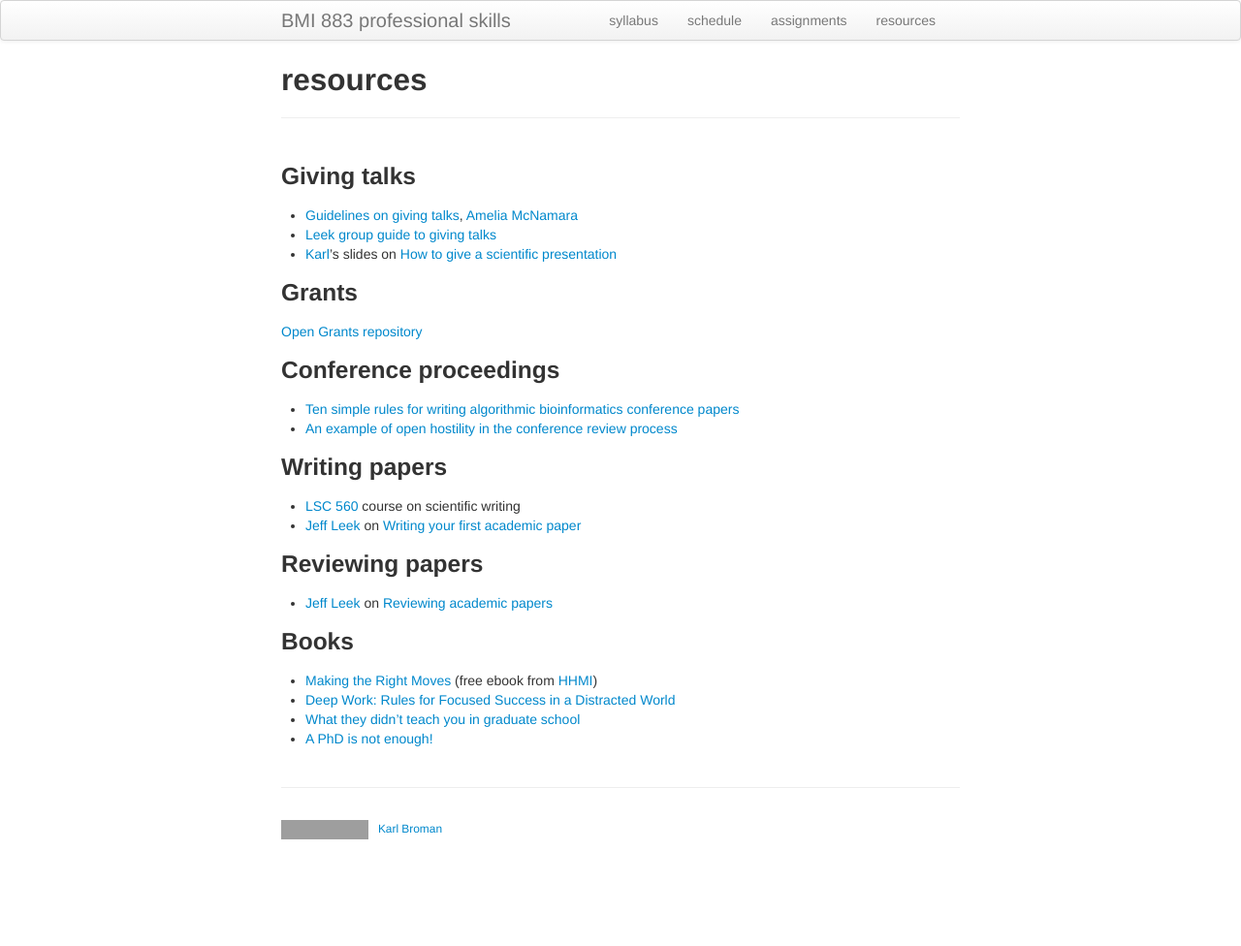
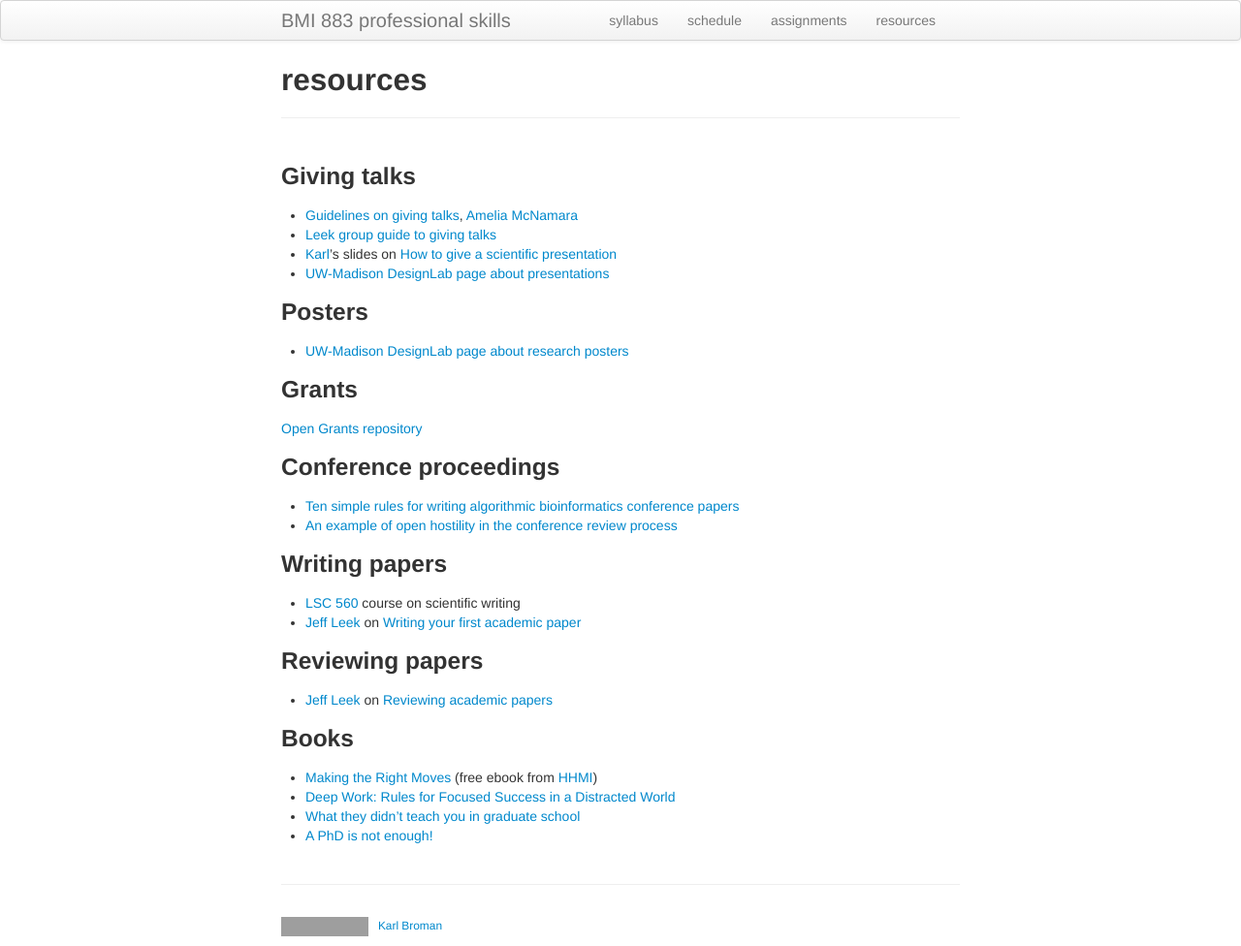
Before and after one commit to kbroman/BMI883, a Jekyll site: the page built from resources.md, in a window 1280 px wide. Shown: the whole page at 97% size. Built offline with Jekyll 4.4.1, drawn with Linux system fonts in a browser that asks for light colours; before the commit the page ends 900 px from its top, so only the background shows below that; grey boxes are pictures that could not be loaded.

Commit message:
resources: links to designlab re presentations and posters

```diff
--- a/resources.md
+++ b/resources.md
@@ -12,6 +12,11 @@ description: Resources for BMI 883, Biomedical data science professional skills
 - [Leek group guide to giving
   talks](https://github.com/jtleek/talkguide)
 - [Karl](https://kbroman.org)'s slides on [How to give a scientific presentation](https://www.biostat.wisc.edu/~kbroman/talks/giving_talks.pdf)
+- [UW-Madison DesignLab](https://designlab.wisc.edu) [page about presentations](https://designlab.wisc.edu/resources/presentations-and-posters/)
+
+### Posters
+
+- [UW-Madison DesignLab](https://designlab.wisc.edu) [page about research posters](https://designlab.wisc.edu/resources/projects/posters/)
 
 ### Grants
 
```
